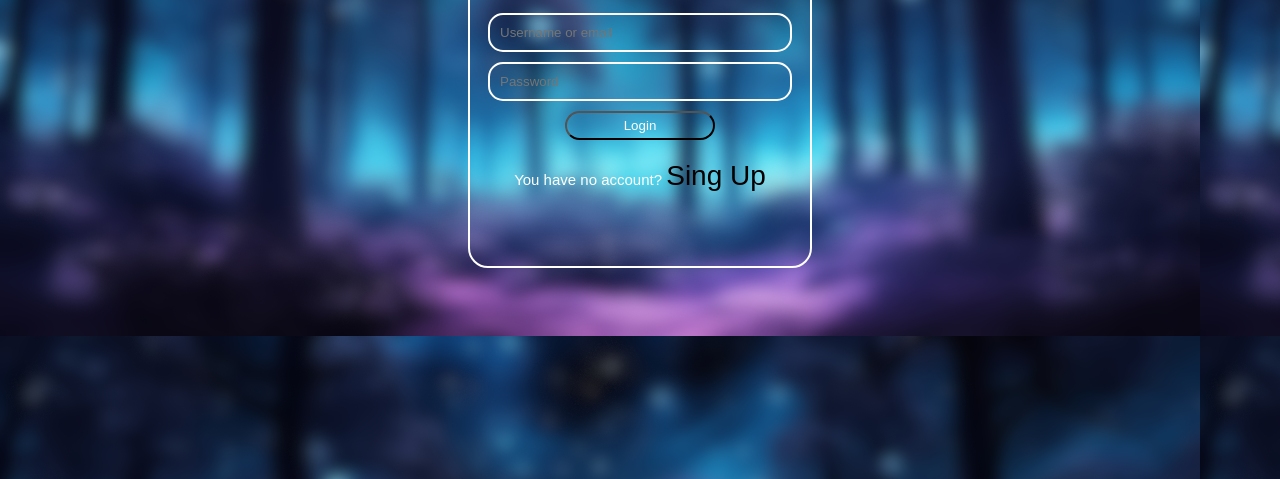
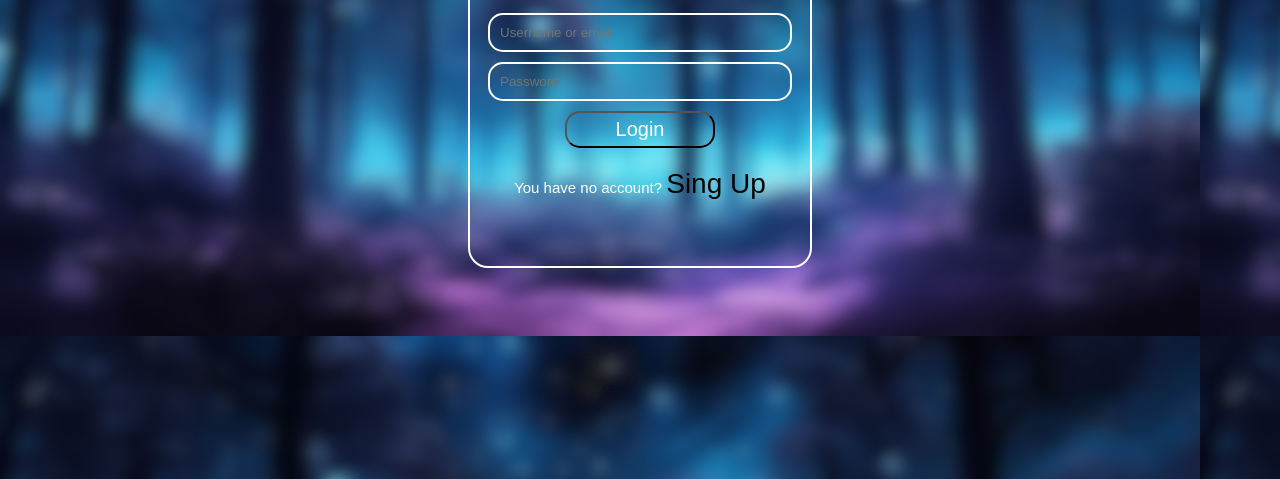
Before and after one commit to tawhidtushar/signup-login-form, a plain HTML site: page login.html in a window 1280 px wide. Shown: the part 337-816 px from the top of the page. Drawn offline with Linux system fonts and the light colour scheme.

Commit message:
Update login.css

```diff
--- a/login.css
+++ b/login.css
@@ -52,7 +52,7 @@
     width: 150px;
     background: none;
     cursor: pointer;
-    font-size: ;
+    font-size: 20px;
     color: white;
     font-family: sans-serif;
 
```
